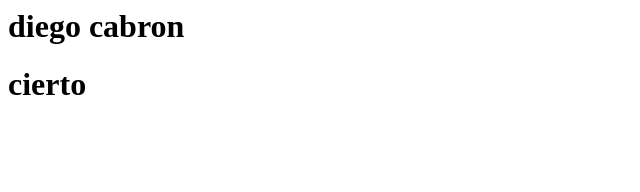
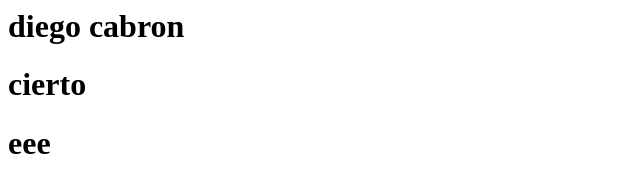
Before and after one commit to Joseemartinezz/Table_tennis_booking_project, a plain HTML site: page Index.html in a window 1280 px wide. Shown: the full height of the page, 0-640 px from the left. Drawn offline with Linux system fonts and the light colour scheme.

Commit message:
Update Index.html

```diff
--- a/Index.html
+++ b/Index.html
@@ -1,5 +1,6 @@
 <html>
   <h1>diego cabron</h1>
   <h1>cierto</h1>
+  <h1>eee</h1>
 
 </html>
```
